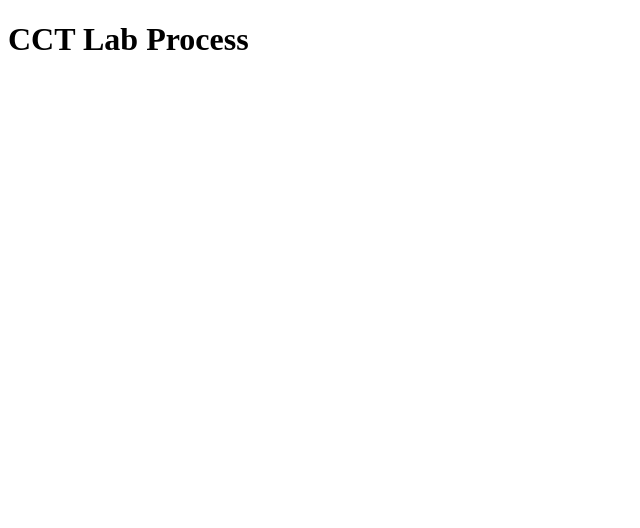
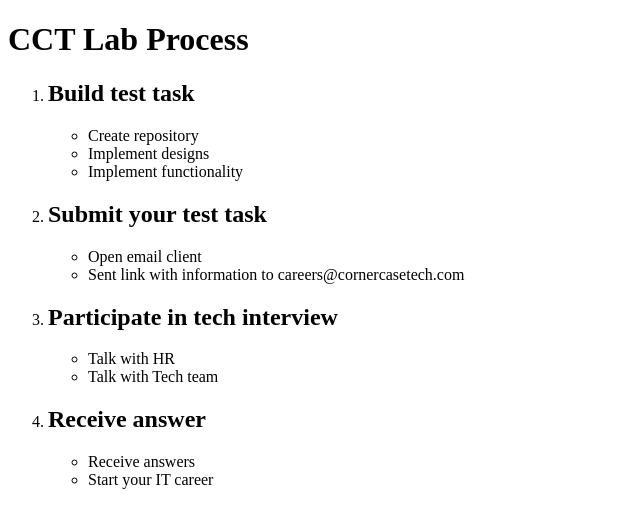
Before and after one commit to Briedyte/cct-task, a React (Create React App) app: page / in a window 1280 px wide. Shown: the top 528 px of the page, without its empty margins (0-640 px from the left). Built offline with nearby package versions, Linux system fonts and the light colour scheme.

Commit message:
Basic app structure created

```diff
--- a/src/App.tsx
+++ b/src/App.tsx
@@ -1,7 +1,11 @@
+import StepsList from "./components/StepsList";
 
 function App() {
   return (
-    <h1>CCT Lab Process</h1>
+    <main>
+      <h1>CCT Lab Process</h1>
+      <StepsList />
+    </main>
   );
 }
 
--- /dev/null
+++ b/src/components/Step.tsx
@@ -0,0 +1,23 @@
+interface Props {
+  step: {
+    id: number;
+    title: string;
+    subSteps: string[];
+  };
+}
+
+const Step: React.FC<Props> = ({ step }) => {
+  const { title, subSteps } = step;
+  return (
+    <li>
+      <h2>{title}</h2>
+      <ul>
+        {subSteps.map((subStep) => (
+          <li>{subStep}</li>
+        ))}
+      </ul>
+    </li>
+  );
+}
+
+export default Step;
--- /dev/null
+++ b/src/components/StepsList.tsx
@@ -0,0 +1,43 @@
+import Step from "./Step";
+
+const StepsList: React.FC = () => {
+  const steps = [
+    {
+      id: 1,
+      title: "Build test task",
+      subSteps: [
+        "Create repository",
+        "Implement designs",
+        "Implement functionality",
+      ],
+    },
+    {
+      id: 2,
+      title: "Submit your test task",
+      subSteps: [
+        "Open email client",
+        "Sent link with information to careers@cornercasetech.com",
+      ],
+    },
+    {
+      id: 3,
+      title: "Participate in tech interview",
+      subSteps: ["Talk with HR", "Talk with Tech team"],
+    },
+    {
+      id: 4,
+      title: "Receive answer",
+      subSteps: ["Receive answers", "Start your IT career"],
+    },
+  ];
+
+  return (
+    <ol>
+      {steps.map((step) => (
+        <Step key={step.id} step={step} />
+      ))}
+    </ol>
+  );
+};
+
+export default StepsList;
```
